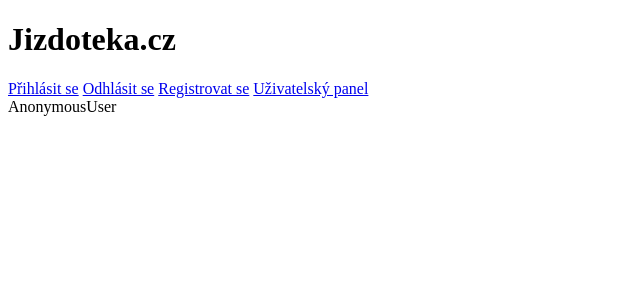
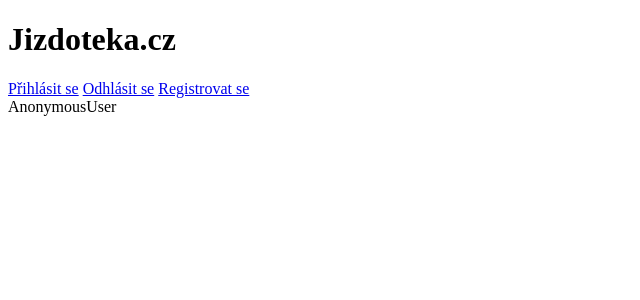
Before and after one commit to jizdoteka/jizdoteka-python, a Django app: template apps/web/templates/web/index.html in a window 1280 px wide. Shown: the top 300 px of the page, without its empty margins (0-640 px from the left). Run offline with Django 3.2, Linux system fonts and the light colour scheme; the template is opened without the code that fills it, so the values that code supplies are empty.

Commit message:
Minifix: Docasne vyrazen user_mgmt (neni v urls)
Duvod:	Rozpracovany RegisterScreen (viz views.py)
	UserManagement: WIP

Signed-off-by: Kosieh Barter <kaja.valek@gmail.com>

```diff
--- a/apps/web/templates/web/index.html
+++ b/apps/web/templates/web/index.html
@@ -5,10 +5,11 @@
   <a href="{% url 'login_screen' %}">Přihlásit se</a>
   <a href="{% url 'logout_user' %}">Odhlásit se</a>
   <a href="{% url 'register' %}">Registrovat se</a>
-  <a href="{% url 'user_mgmt' %}">Uživatelský panel</a>
+
 
 </div>
 <div id="stranka">{{ request.user }}
 </div>
 
 {% endblock content %}
+<a href="{% url 'user_mgmt' %}">Uživatelský panel</a>
```
